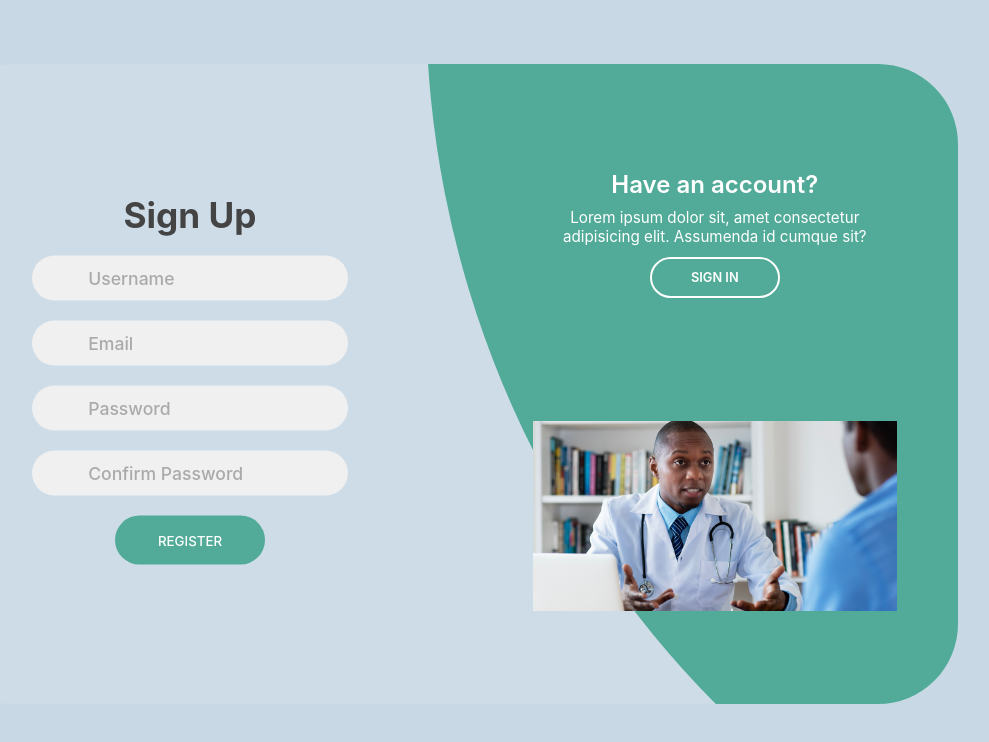
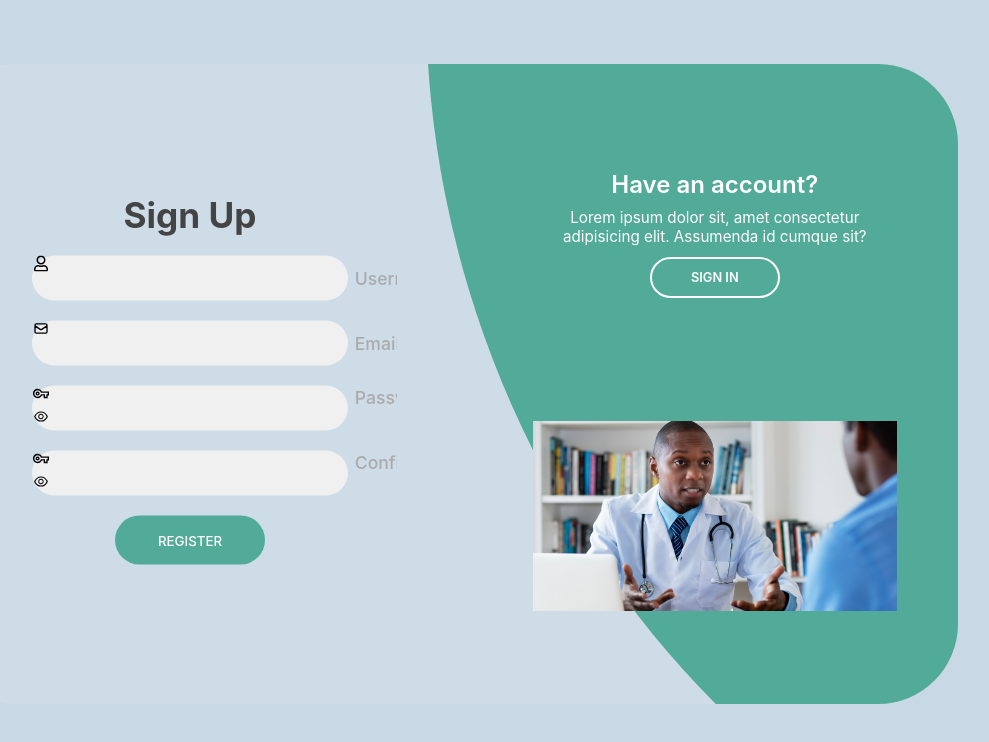
Before and after one commit to Silicon-Valley00/eirhub-frontend, a React (Create React App) app in the folder client/: page / in a window 1280 px wide. Both pictures are taken after a click on the button "SIGN UP". Shown: the top 742 px of the page, without its empty margins (194-1183 px from the left). Built offline with nearby package versions, Linux system fonts and the light colour scheme; the HTML template or start-up script is replaced by a standard one.

Commit message:
added icons to login component

```diff
--- a/client/src/Components/Login.js
+++ b/client/src/Components/Login.js
@@ -1,6 +1,10 @@
 import React, { useState, useRef, useEffect } from "react";
 import signUp from '../images/femaleDoctor.jpg'
 import signIn from '../images/maleDoctor.jpg'
+import { FaRegUser} from 'react-icons/fa'
+import { MdOutlineVpnKey} from 'react-icons/md'
+import { AiOutlineEye, AiOutlineEyeInvisible } from 'react-icons/ai'
+import { HiOutlineMail} from 'react-icons/hi'
 
 function Startpage() {
     /*Code below handles switch in startpages and modal */
@@ -226,6 +230,7 @@ function Startpage() {
                         <h2 className="title">Sign In</h2>
                         {/* <div className="server-message"></div> */}
                         <div className="input-field">
+                            <i><FaRegUser /></i>
                             <input
                                 type="text"
                                 id="login-username"
@@ -234,12 +239,14 @@ function Startpage() {
                             />
                         </div>
                         <div className="input-field">
+                            <i><MdOutlineVpnKey /></i>
                             <input
                                 type="password"
                                 id="login-password"
                                 placeholder="Password"
                                 ref={signinPassword}
                             />
+                            <i><AiOutlineEye /></i>
                         </div>
                         <input
                             type="submit"
@@ -259,6 +266,7 @@ function Startpage() {
                         <h2 className="title">Sign Up</h2>
                         {/* <!-- <div className="server-message"></div> --> */}
                         <div className="input-field">
+                            <i><FaRegUser/></i>
                             <input
                                 type="text"
                                 id="username"
@@ -268,6 +276,7 @@ function Startpage() {
                         </div>
 
                         <div className="input-field">
+                            <i><HiOutlineMail/></i>
                             <input
                                 type="email"
                                 id="email"
@@ -277,21 +286,25 @@ function Startpage() {
                         </div>
                         <div className="msg-two"></div>
                         <div className="input-field">
+                            <i><MdOutlineVpnKey/></i>
                             <input
                                 type="password"
                                 id="password1"
                                 placeholder="Password"
                                 ref={signupPassword}
                             />
+                            <i><AiOutlineEye/></i>
                         </div>
 
                         <div className="input-field">
+                            <i><MdOutlineVpnKey /></i>
                             <input
                                 type="password"
                                 id="password2"
                                 placeholder="Confirm Password"
                                 ref={signupPasswordconfirm}
                             />
+                            <i><AiOutlineEye/></i>
                         </div>
 
                         <input
@@ -346,20 +359,3 @@ function Startpage() {
 }
 
 export default Startpage;
-
-// const Login = () => {
-//     return (
-//         <div>
-//             <h2>Login</h2>
-//             <form action="">
-//                 <input type="text" placeholder="name"/>
-//                 <input type="email" placeholder="email"/>
-//                 <input type="password" placeholder="password"/>
-//                 <input type="radio"/>
-//             </form>
-
-//         </div>
-//     )
-// }
-
-// export default Login
```
